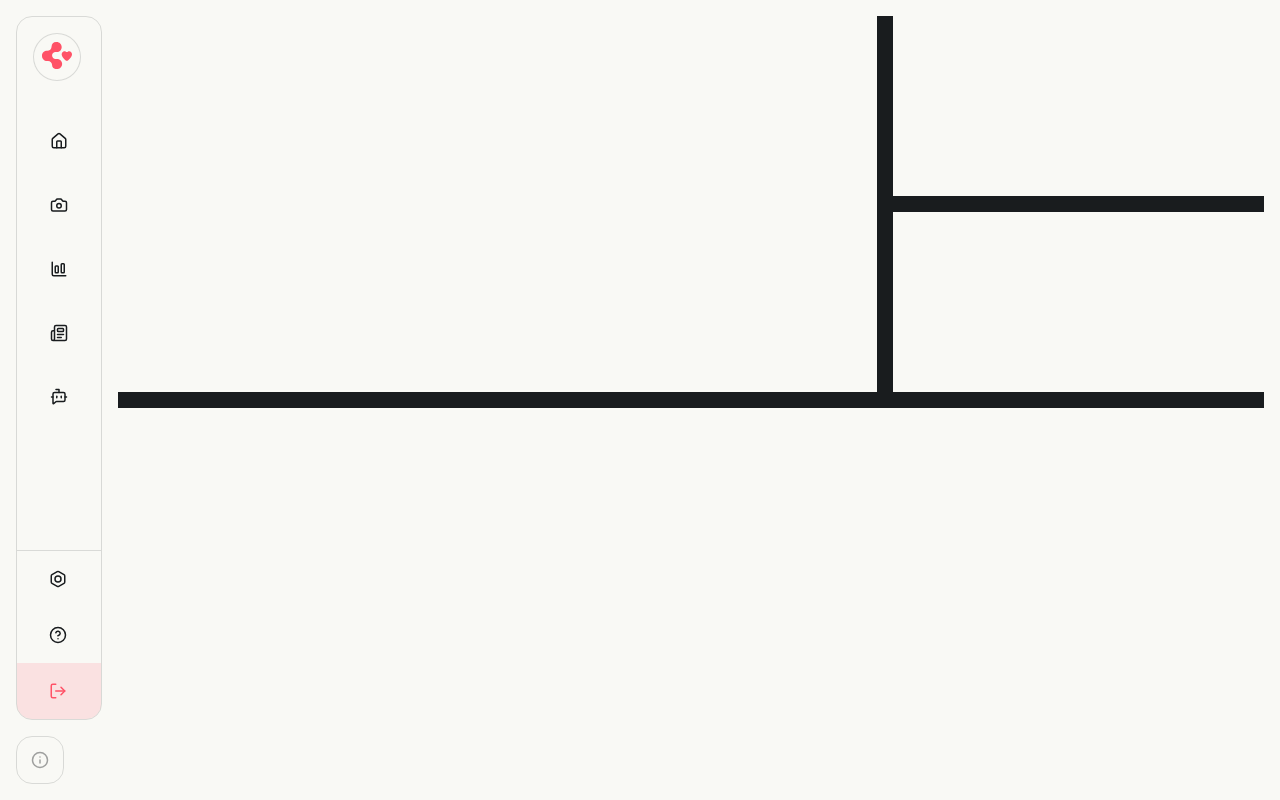
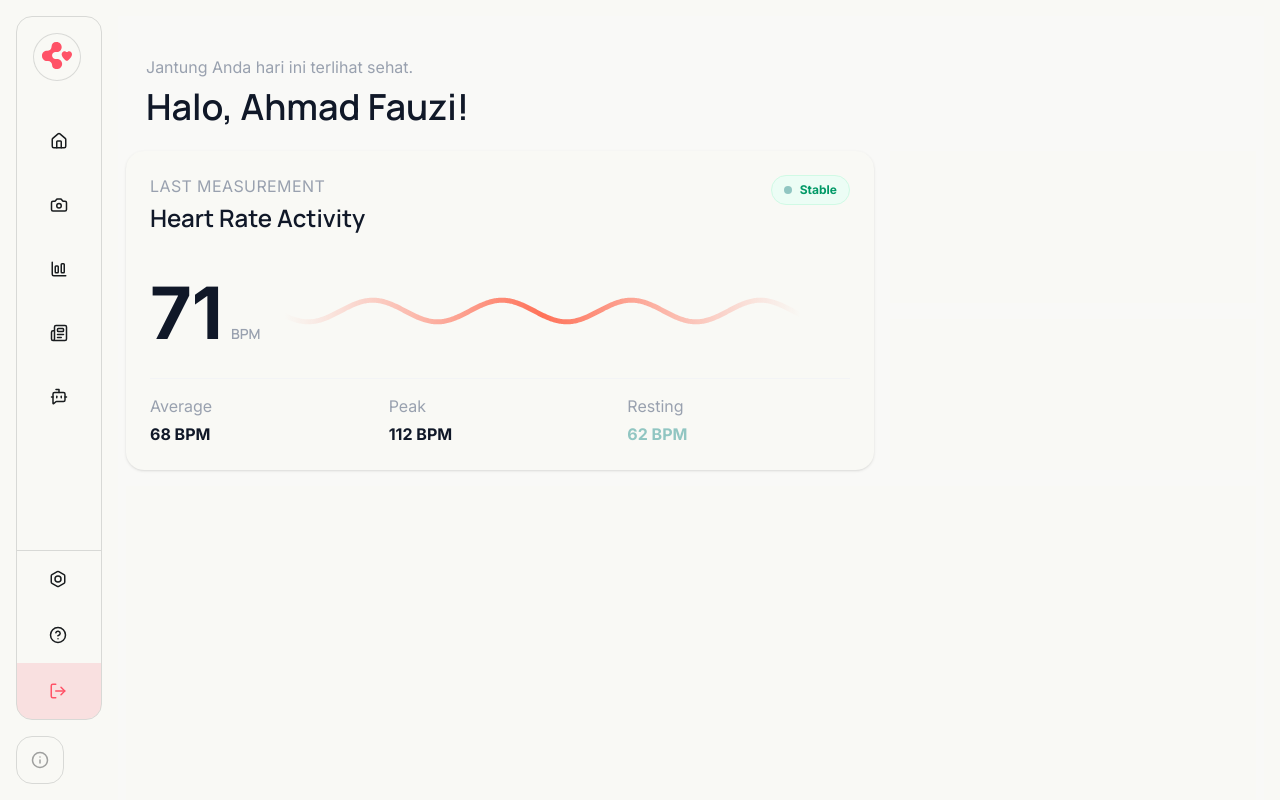
Before and after one commit to RaffaHitipeuw/SANUBARI, a React (Vite) app: page /dashboard in a window 1280 px wide. Built offline with nearby package versions, Linux system fonts and the light colour scheme.

Commit message:
SATU #BARUSADARDIAKHIRAFWANBAR!

```diff
--- a/src/components/dashboard-pages/Home.jsx
+++ b/src/components/dashboard-pages/Home.jsx
@@ -1,10 +1,132 @@
+'use client'
+import React, { useEffect, useRef } from 'react';
+
 export default function Home() {
-    return(
-        <section className="w-full h-full grid grid-cols-12 grid-rows-4 gap-4">
-            <div className="dsh-cards col-span-8 row-span-2"></div>
-            <div className="dsh-cards col-span-4 row-span-1"></div>
-            <div className="dsh-cards col-span-4 row-span-1"></div>
-            <div className="dsh-cards col-span-12 row-span-2"></div>
-        </section>
-    )
+    const canvasRef = useRef(null);
+    const bpmRef = useRef(null);
+    const bpmStateRef = useRef({ current: 72, target: 72, display: 72 });
+
+    useEffect(() => {
+        const canvas = canvasRef.current;
+        const bpmEl = bpmRef.current;
+
+        if (!canvas || !bpmEl) return;
+
+        const ctx = canvas.getContext("2d");
+        const W = canvas.parentElement.clientWidth - 40;
+        const H = 90;
+        const dpr = window.devicePixelRatio || 1;
+
+        canvas.width = W * dpr;
+        canvas.height = H * dpr;
+        canvas.style.width = W + "px";
+        canvas.style.height = H + "px";
+        ctx.scale(dpr, dpr);
+
+        let t = 0;
+        const bpmState = bpmStateRef.current;
+
+        function heartWave(x, time) {
+            return Math.sin(x * 2 + time) * 0.6;
+        }
+
+        function draw() {
+            ctx.clearRect(0, 0, W, H);
+
+            const gradient = ctx.createLinearGradient(0, 0, W, 0);
+            gradient.addColorStop(0, "rgba(255,120,100,0)");
+            gradient.addColorStop(0.5, "rgba(255,99,71,0.9)");
+            gradient.addColorStop(1, "rgba(255,120,100,0)");
+
+            ctx.beginPath();
+            ctx.strokeStyle = gradient;
+            ctx.lineWidth = 5;
+            ctx.lineCap = "round";
+
+            const midY = H / 2;
+            const amp = 18;
+
+            for (let i = 0; i <= W; i++) {
+                const x = i / W;
+                const speed = bpmState.current / 60;
+                const y = midY - heartWave(x * Math.PI * 4, t * speed) * amp;
+
+                i === 0 ? ctx.moveTo(i, y) : ctx.lineTo(i, y);
+            }
+
+            ctx.stroke();
+
+            t += 0.025;
+
+            if (Math.random() < 0.01) {
+                bpmState.target = Math.round(65 + Math.random() * 10);
+            }
+
+            bpmState.current += (bpmState.target - bpmState.current) * 0.01;
+            bpmState.display += (bpmState.current - bpmState.display) * 0.12;
+
+            bpmEl.textContent = Math.round(bpmState.display);
+
+            requestAnimationFrame(draw);
+        }
+
+        draw();
+    }, []);
+
+    return (
+        <div className="w-full min-h-screen bg-[#f9f9f7] p-2">
+            <div className="mb-6 mt-8 ml-5">
+                <p className="text-gray-400 text-sm font-int mb-2">Jantung Anda hari ini terlihat sehat.</p>
+                <h1 className="text-4xl font-semibold font-mr text-gray-900">Halo, Ahmad Fauzi!</h1>
+            </div>
+
+            <section className="w-full grid grid-cols-12 grid-rows-4 gap-4">
+                <div className="dsh-cards col-span-8 row-span-2 bg-white rounded-[18px] p-6 shadow-sm flex flex-col justify-between">
+
+                    <div className="flex justify-between items-start mb-4">
+                        <div>
+                            <p className="text-xs font-int text-gray-400 uppercase tracking-wide mb-1">Last Measurement</p>
+                            <h2 className="text-2xl font-semibold font-mr text-gray-900">Heart Rate Activity</h2>
+                        </div>
+                        <div className="flex items-center gap-2 bg-emerald-50 px-3 py-1.5 rounded-full border border-emerald-100">
+                            <div className="w-2 h-2 bg-[#91C6C2] rounded-full"></div>
+                            <span className="text-emerald-600 text-xs font-int font-bold">Stable</span>
+                        </div>
+                    </div>
+
+                    <div className="flex items-center gap-6 flex-1 my-4">
+                        <div className="flex items-baseline gap-2">
+                            <div ref={bpmRef} className="text-7xl font-bold text-gray-900 leading-none">
+                                72
+                            </div>
+                            <span className="text-gray-400 text-sm font-mr font-semibold mb-2">BPM</span>
+                        </div>
+
+                        <div className="flex-1 h-24">
+                            <canvas ref={canvasRef} className="w-full h-full" />
+                        </div>
+                    </div>
+
+                    <div className="grid grid-cols-3 gap-4 border-t border-gray-100 pt-4">
+                        <div>
+                            <p className="text-xs text-gray-400 font-int mb-1">Average</p>
+                            <p className="text-lg font-bold font-int text-gray-900">68 BPM</p>
+                        </div>
+                        <div>
+                            <p className="text-xs text-gray-400 font-int mb-1">Peak</p>
+                            <p className="text-lg font-bold font-int text-gray-900">112 BPM</p>
+                        </div>
+                        <div>
+                            <p className="text-xs text-gray-400 font-int mb-1">Resting</p>
+                            <p className="text-lg font-bold font-int text-[#91C6C2]">62 BPM</p>
+                        </div>
+                    </div>
+                </div>
+
+                <div className="dsh-cards col-span-4 row-span-1"></div>
+                <div className="dsh-cards col-span-4 row-span-1"></div>
+                <div className="dsh-cards col-span-12 row-span-2"></div>
+            </section>
+        </div>
+    );
 }
```
